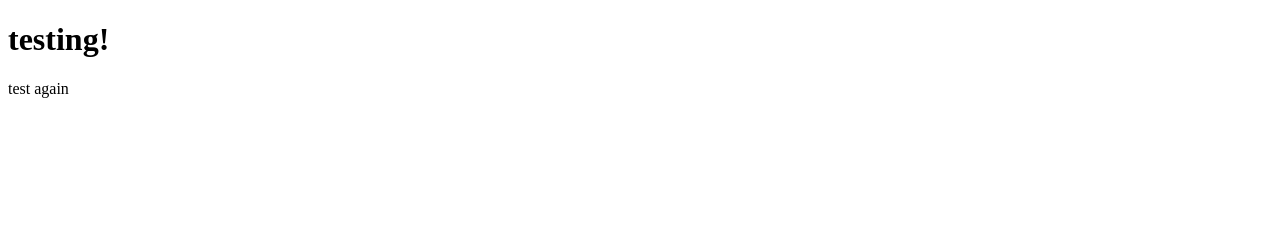
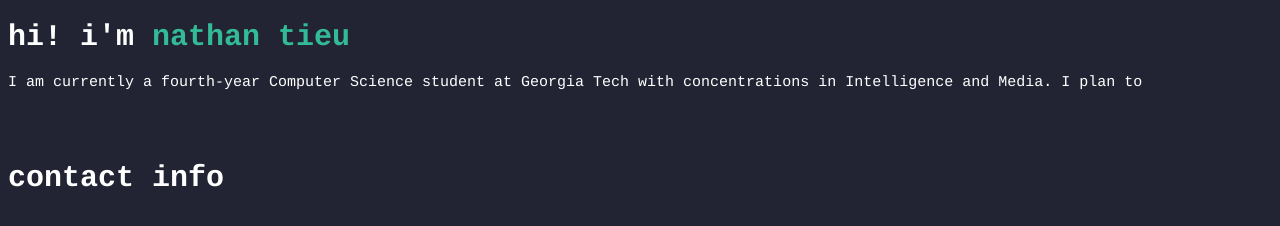
Before and after one commit to nathan-tieu/nathan-tieu.github.io, a plain HTML site: page index.html in a window 1280 px wide. Drawn offline with Linux system fonts and the light colour scheme.

Commit message:
start on header

```diff
--- a/index.html
+++ b/index.html
@@ -2,11 +2,42 @@
 <html>
     <head>
         <meta charset="utf-8">
-        <title>Nathan Tieu</title>
+        <title>nathan tieu</title>
+        <meta name="description" content="nathan's portfolio website">
+        <style>
+            body {
+                background-color: rgb(35, 36, 51);
+                color: white;
+                font-family: 'Courier', Courier, monospace;
+            }
+
+            h1,
+            h2,
+            h3,
+            h4,
+            h5,
+            h6 {
+                font-size: 30px;
+            }
+
+            p {
+                font-size: 15px;
+            }
+
+            .green-text {
+                color: rgb(51, 186, 150);
+            }
+
+        </style>
     </head>
 
     <body>
-        <h1>testing!</h1>
-        <p>test again</p>
+        <!--header-->
+        <h1>hi! i'm <span class="green-text">nathan tieu</span></h1>
+        <p>I am currently a fourth-year Computer Science student at Georgia Tech with concentrations in Intelligence and Media. I plan to </p>
+
+
+        <h6>contact info</h6>
+
     </body>
 </html>
```
